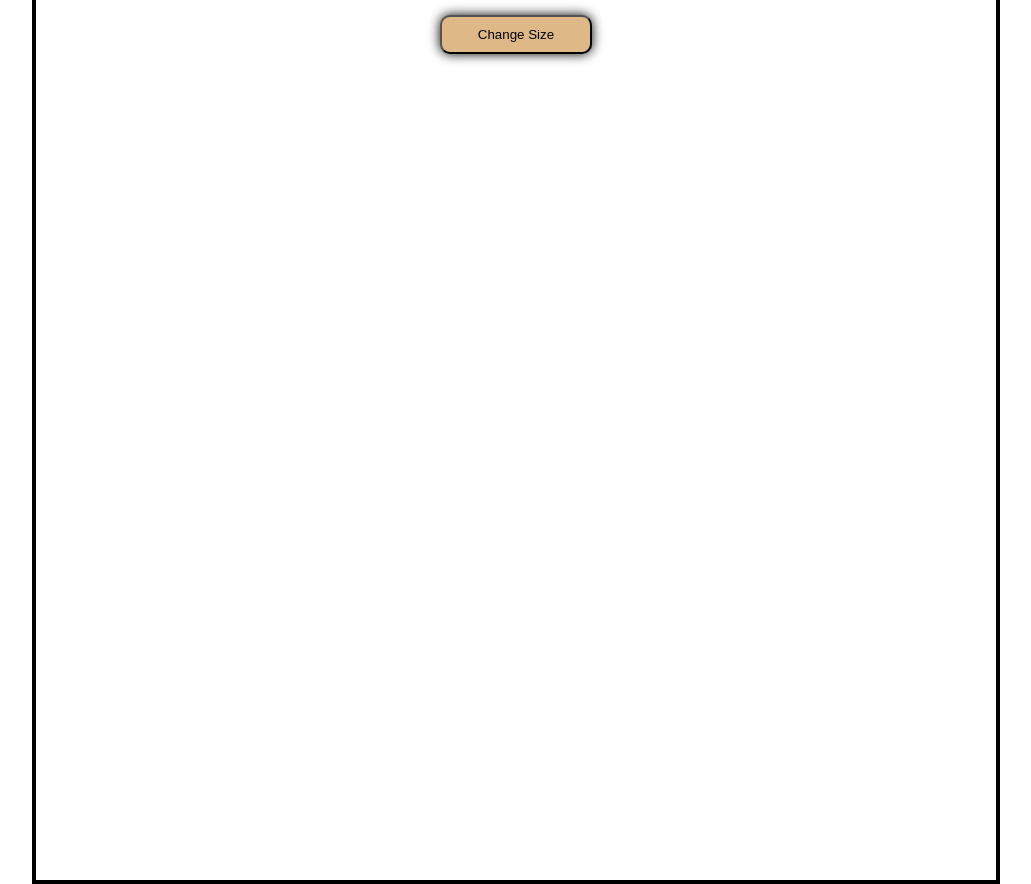
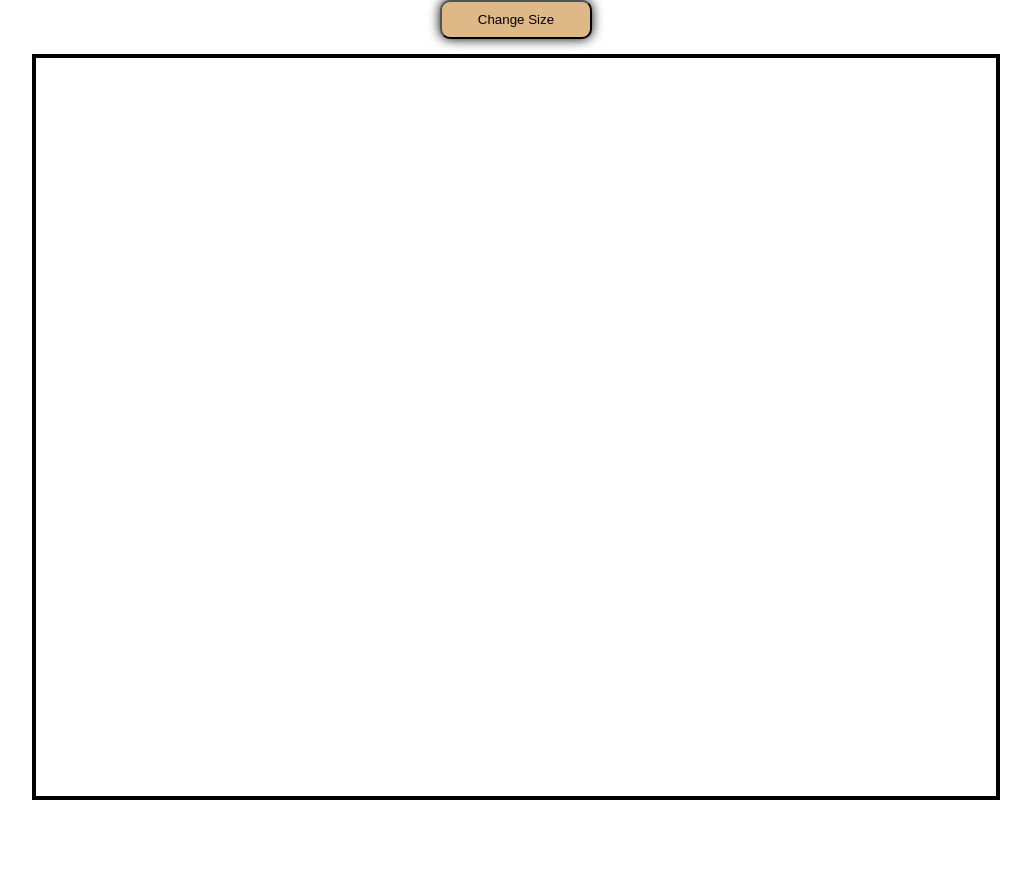
Before and after one commit to badiwidya/etch-a-sketch, a plain HTML site: page index.html in a window 1280 px wide. Shown: the whole page, without its empty margins (124-1155 px from the left). After the commit the page ends 800 px from the top, so only its background shows below. Drawn offline with Linux system fonts and the light colour scheme.

Commit message:
Change body flex-direction to column
and also remove absolute position from button.

```diff
--- a/style.css
+++ b/style.css
@@ -11,6 +11,8 @@ body {
   max-height: 100vh;
   justify-content: center;
   align-items: center;
+  flex-direction: column;
+  gap: 15px;
 }
 
 #container {
@@ -25,8 +27,6 @@ body {
 }
 
 button {
-  position: absolute;
-  top: 15px;
   padding: 10px 36px;
   border-radius: 10px;
   background-color: burlywood;
```
